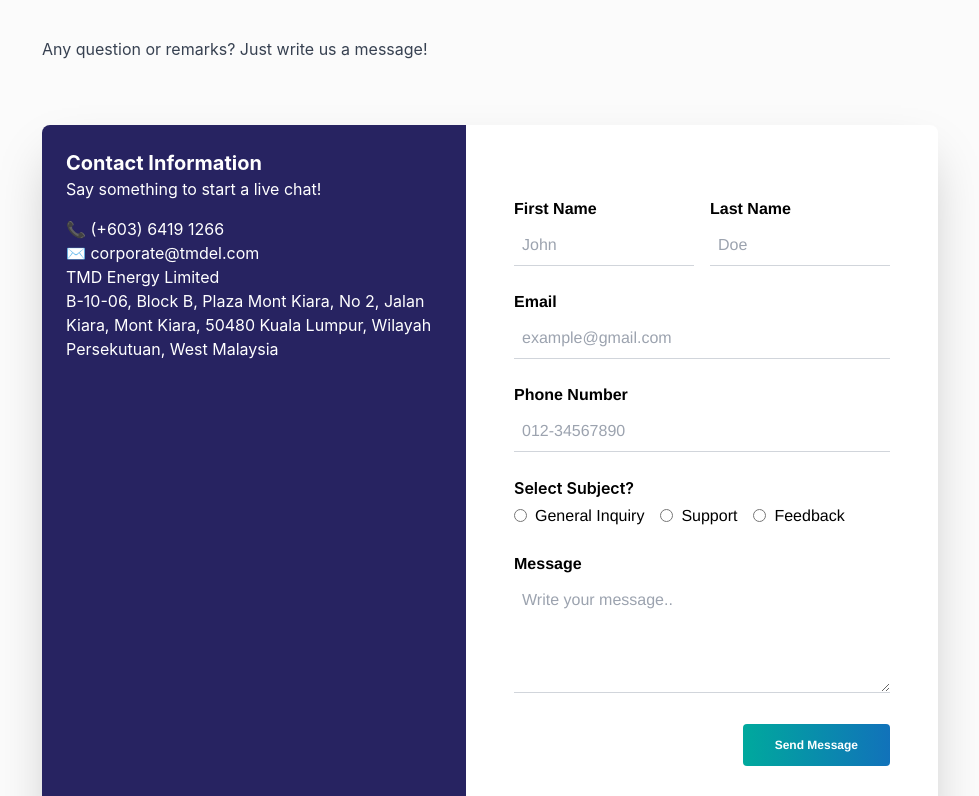
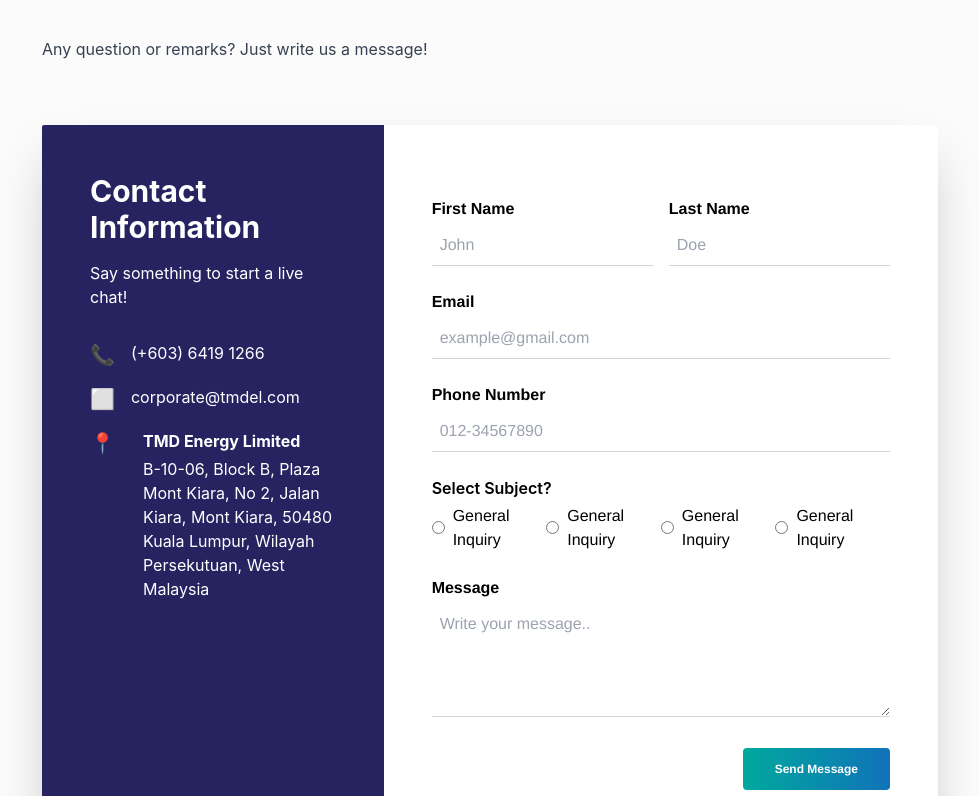
Before and after one commit to aqlhsyfqhsym/tmd-el, a Next.js app: page /contact in a window 1280 px wide. Shown: the part 864-1660 px from the top of the page, without its empty margins (150-1129 px from the left). Built offline with nearby package versions, Linux system fonts and the light colour scheme.

Commit message:
contact us commit

```diff
--- a/app/contact/page.tsx
+++ b/app/contact/page.tsx
@@ -16,7 +16,7 @@ export default function Contact() {
                 image={ContactData.hero.image}
             />
             <Vector />
-            <div className="container pb-20 mx-auto p-10 lg:px-48">
+            <div className="container pb-40 mx-auto p-10 lg:px-48">
                 <section className="py-4 md:py-8">
                     <Heading heading={ContactData.aboutus.title} />
                     <CardDescription
--- a/components/organisms/ContactCard/index.tsx
+++ b/components/organisms/ContactCard/index.tsx
@@ -2,19 +2,32 @@ import React from 'react';
 
 const ContactCard = () => {
     return (
-        <div className="flex bg-white shadow-2xl rounded-lg overflow-hidden">
-            <div className="bg-[#272361] text-white p-6 w-1/2">
-                <h2 className="text-xl font-bold">Contact Information</h2>
-                <p>Say something to start a live chat!</p>
-                <div className="mt-4">
-                    <p>📞 (+603) 6419 1266</p>
-                    <p>✉️ corporate@tmdel.com</p>
-                    <p>TMD Energy Limited</p>
-                    <p>B-10-06, Block B, Plaza Mont Kiara, No 2, Jalan Kiara, Mont Kiara, 50480 Kuala Lumpur, Wilayah Persekutuan, West Malaysia</p>
+        <div className="flex bg-white shadow-2xl rounded-sm overflow-hidden">
+            <div className="bg-[#272361] text-white p-12 w-2/5">
+                <h2 className="text-3xl font-bold pb-4">Contact Information</h2>
+                <p className="pb-4">Say something to start a live chat!</p>
+                <div className="mt-4 space-y-2">
+                    <div className="flex gap-4 items-start pb-2">
+                        <span className="text-xl">📞</span>
+                        <p>(+603) 6419 1266</p>
+                    </div>
+                    <div className="flex gap-4 items-start pb-2">
+                        <span className="text-xl">⬜</span>
+                        <p>corporate@tmdel.com</p>
+                    </div>
+                    <div className="flex gap-4 items-start">
+                        <span className="text-xl">📍</span>
+                        <div className='ml-3'>
+                            <p className="font-bold">TMD Energy Limited</p>
+                            <p className="mt-1">
+                                B-10-06, Block B, Plaza Mont Kiara, No 2, Jalan Kiara, Mont Kiara, 50480 Kuala Lumpur, Wilayah Persekutuan, West Malaysia
+                            </p>
+                        </div>
+                    </div>
                 </div>
             </div>
 
-            <div className="p-6 w-1/2 mx-6 mt-6 mb-12">
+            <div className="p-6 w-3/5 mx-6 mt-6 mb-12">
                 <form className="mt-6 grid grid-cols-2 gap-4">
                     <div className="col-span-1">
                         <label htmlFor="firstName" className="block mb-1 text-black font-semibold">First Name</label>
@@ -39,11 +52,15 @@ const ContactCard = () => {
                             <input type="radio" id="generalInquiry" name="subject" value="General Inquiry" className="mr-2" />
                             <label htmlFor="generalInquiry" className="mr-4 text-black">General Inquiry</label>
 
-                            <input type="radio" id="support" name="subject" value="Support" className="mr-2" />
-                            <label htmlFor="support" className="mr-4 text-black">Support</label>
+                            <input type="radio" id="generalInquiry" name="subject" value="General Inquiry" className="mr-2" />
+                            <label htmlFor="generalInquiry" className="mr-4 text-black">General Inquiry</label>
 
-                            <input type="radio" id="feedback" name="subject" value="Feedback" className="mr-2" />
-                            <label htmlFor="feedback" className="text-black">Feedback</label>
+                            <input type="radio" id="generalInquiry" name="subject" value="General Inquiry" className="mr-2" />
+                            <label htmlFor="generalInquiry" className="mr-4 text-black">General Inquiry</label>
+
+                            <input type="radio" id="generalInquiry" name="subject" value="General Inquiry" className="mr-2" />
+                            <label htmlFor="generalInquiry" className="mr-4 text-black">General Inquiry</label>
+
                         </div>
                     </div>
 
```
